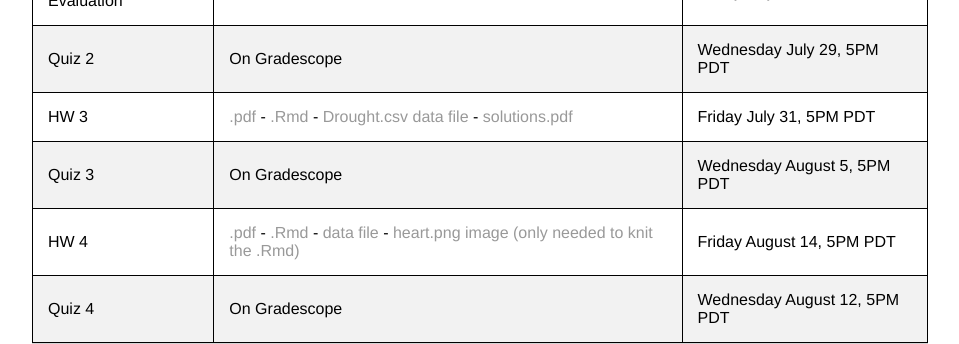
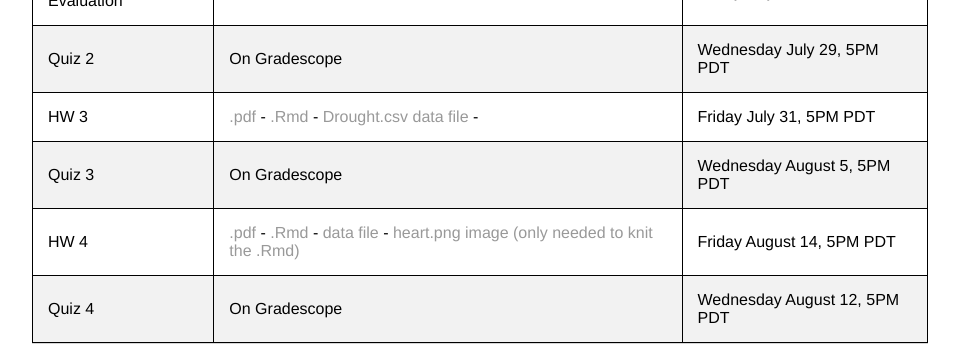
Before and after one commit to stats60/stats60.github.io, a Jekyll site: the page built from hw/index.md, in a window 1280 px wide. Shown: the part 655-999 px from the top of the page, without its empty margins (160-1119 px from the left). Built offline with Jekyll 4.4.1, drawn with Linux system fonts in a browser that asks for light colours; our own code applies the rules of GitHub Pages for plain Markdown files.

Commit message:
sol take down

```diff
--- a/hw/index.md
+++ b/hw/index.md
@@ -17,7 +17,7 @@ We provide the problem statement in a .pdf file. We also provide the .Rmd source
 |HW 2 |[.pdf](hw2/hw2.pdf) - [.Rmd source](hw2/hw2.Rmd) - [Isotope data file](hw2/IsotopeData.xlsx) - [solutions.pdf](hw2/hw2sol.pdf) - [solutions.Rmd](hw2/hw2sol.Rmd)|Friday July 17th, 5pm PDT
 |Mid-quarter Evaluation| [Online form](https://docs.google.com/forms/d/1ZrKm-FBKC6IqheyPTZ8s_FLWArUcJTgy2acq8n9BsxI/) |Friday July 17th, 5PM PDT
 |Quiz 2| On Gradescope| Wednesday July 29, 5PM PDT
-|HW 3| [.pdf](hw3/hw3.pdf) - [.Rmd](hw3/hw3.Rmd) - [Drought.csv data file](hw3/drought.csv) - [solutions.pdf](hw3/hw3sol.pdf)|Friday July 31, 5PM PDT
+|HW 3| [.pdf](hw3/hw3.pdf) - [.Rmd](hw3/hw3.Rmd) - [Drought.csv data file](hw3/drought.csv) - |Friday July 31, 5PM PDT
 |Quiz 3| On Gradescope| Wednesday August 5, 5PM PDT
 |HW 4| [.pdf](hw4/hw4.pdf) - [.Rmd](hw4/hw4.Rmd) - [data file](hw4/sf_stopping.csv) - [heart.png image (only needed to knit the .Rmd)](hw4/heart.png)|Friday August 14, 5PM PDT
 |Quiz 4| On Gradescope| Wednesday August 12, 5PM PDT
```
Also changed, not shown: 1 other file.
